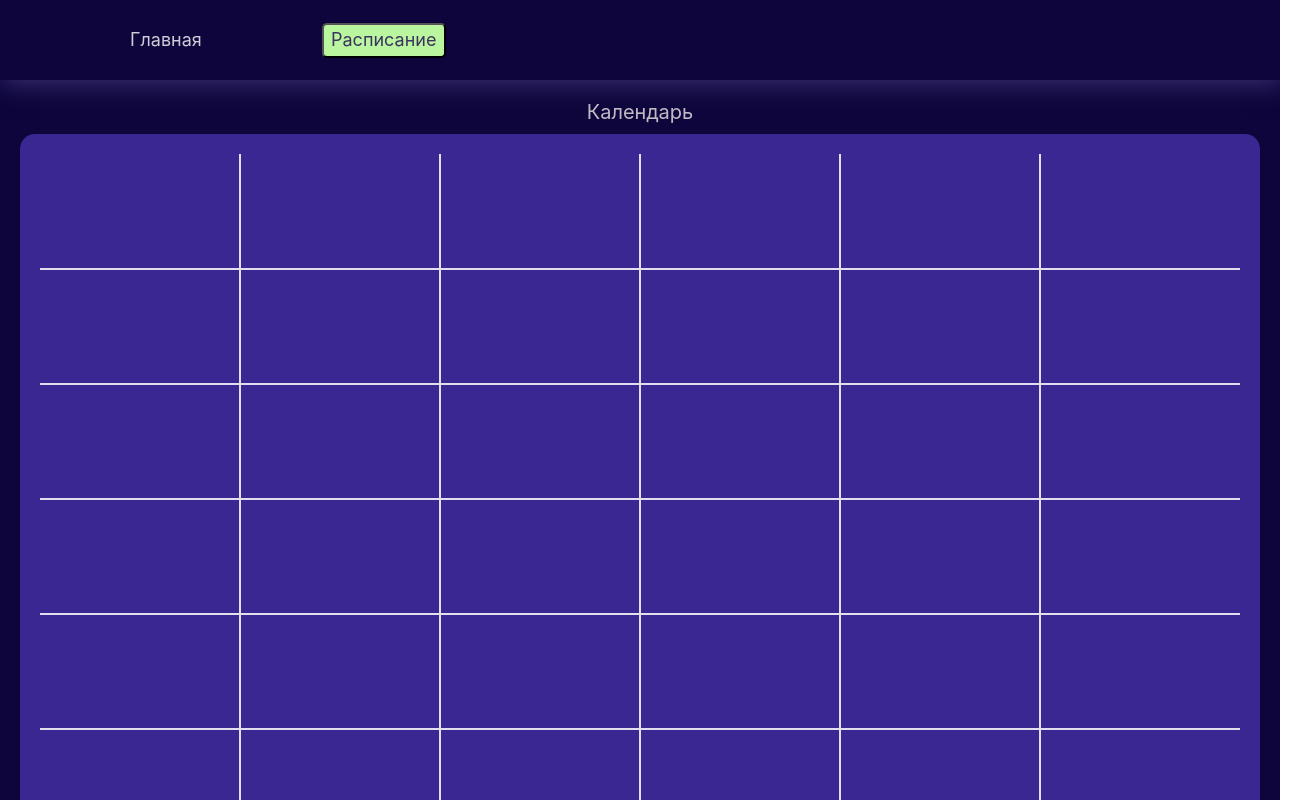
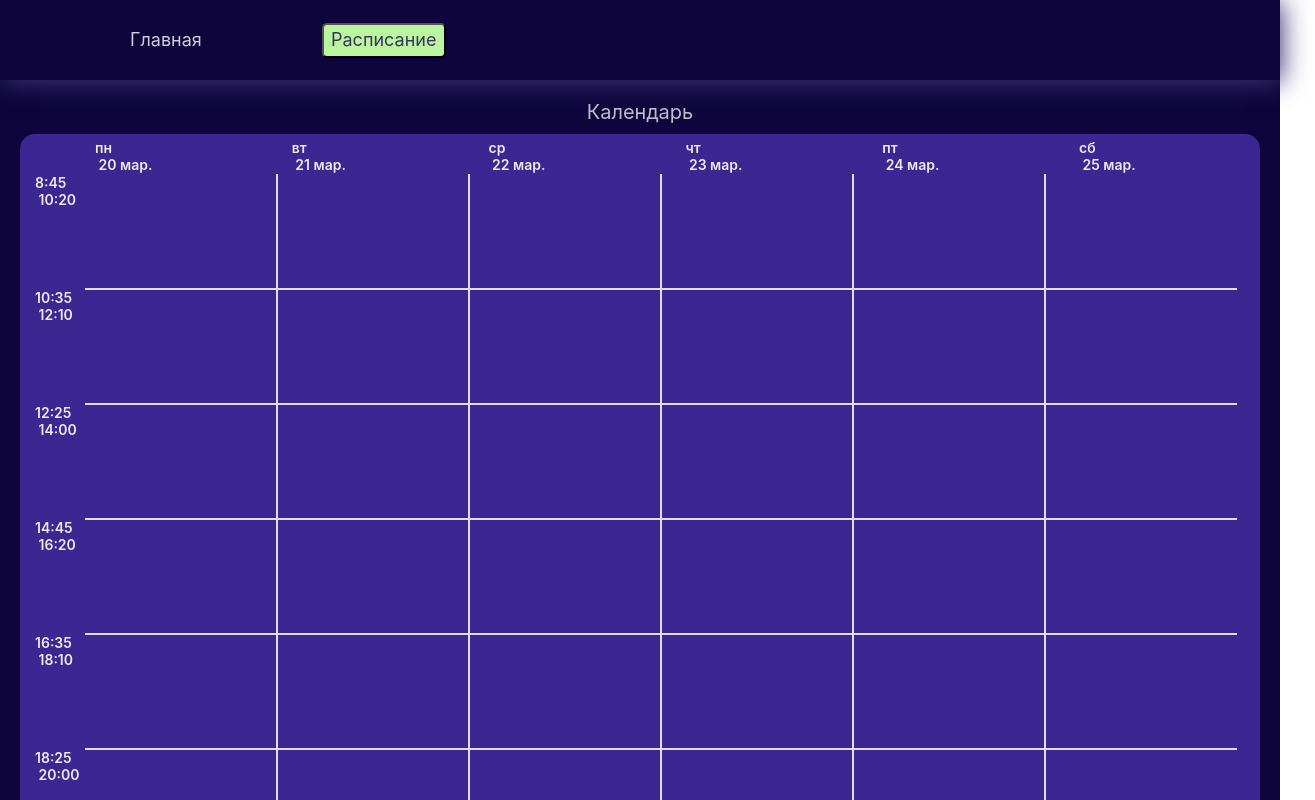
Before and after one commit to LeraDolgova109/WebSchedule, a Vue app: page /schedule in a window 1280 px wide. Shown: the top 800 px of the page, 1315 px wide, since content can reach past the window. Built offline with nearby package versions, Linux system fonts and the light colour scheme.

Commit message:
Реализовано поле для таймслотов

```diff
--- a/src/pages/SchedulePage.vue
+++ b/src/pages/SchedulePage.vue
@@ -2,27 +2,39 @@
   <div class="schedule">
     <div class="calendar">Календарь</div>
 
-    <div class="scheduleBlock">
-      <div class="dateName">
-        <div class="date"></div>
-        <div class="date"></div>
-        <div class="date"></div>
-        <div class="date"></div>
-        <div class="date"></div>
-        <div class="date"></div>
-      </div>
-    <div class="help">
-      <div class="timeName">
-        <div class="time"></div>
-        <div class="time"></div>
-        <div class="time"></div>
-        <div class="time"></div>
-        <div class="time"></div>
-        <div class="time"></div>
-        <div class="time"></div>
-      </div>
-      <div class="timeSlots">
+    <div class="schedule-block">
+      <div class="date-name">
+        <div class="date-block">
+          <div class="schedule_date-title">
+            <span>пн</span><span> 20 мар.</span>
+          </div></div>
+        <div class="date-block">
+          <div class="schedule_date-title">
+            <span>вт</span><span> 21 мар.</span>
+          </div></div>
+        <div class="date-block">
+          <div class="schedule_date-title">
+            <span>ср</span><span> 22 мар.</span>
+          </div></div>
+        <div class="date-block">
+          <div class="schedule_date-title">
+            <span>чт</span><span> 23 мар.</span>
+          </div></div>
+        <div class="date-block">
+          <div class="schedule_date-title">
+            <span>пт</span><span> 24 мар.</span>
+          </div></div>
+        <div class="date-block">
+          <div class="schedule_date-title">
+            <span>сб</span><span> 25 мар.</span>
+          </div></div>
+        </div>
+
+      <div class="time-slots">
         <div class="container">
+          <div class="time-block">
+          <span>8:45</span><span> 10:20</span>
+          </div>
           <div class="block block1 block2"></div>
           <div class="block block1"></div>
           <div class="block block1"></div>
@@ -31,6 +43,9 @@
           <div class="block block1 block3"></div>
         </div>
         <div class="container">
+          <div class="time-block">
+          <span>10:35</span><span> 12:10</span>
+        </div>
           <div class="block block2"></div>
           <div class="block"></div>
           <div class="block"></div>
@@ -39,6 +54,9 @@
           <div class="block block3"></div>
         </div>
         <div class="container">
+          <div class="time-block">
+          <span>12:25</span><span> 14:00</span>
+        </div>
           <div class="block block2"></div>
           <div class="block"></div>
           <div class="block"></div>
@@ -47,6 +65,9 @@
           <div class="block block3"></div>
         </div>
         <div class="container">
+          <div class="time-block">
+          <span>14:45</span><span> 16:20</span>
+        </div>
           <div class="block block2"></div>
           <div class="block"></div>
           <div class="block"></div>
@@ -55,6 +76,9 @@
           <div class="block block3"></div>
         </div>
         <div class="container">
+          <div class="time-block">
+          <span>16:35</span><span> 18:10</span>
+        </div>
           <div class="block block2"></div>
           <div class="block"></div>
           <div class="block"></div>
@@ -63,6 +87,9 @@
           <div class="block block3"></div>
         </div>
         <div class="container">
+          <div class="time-block">
+          <span>18:25</span><span> 20:00</span>
+        </div>
           <div class="block block2"></div>
           <div class="block"></div>
           <div class="block"></div>
@@ -71,6 +98,9 @@
           <div class="block block3"></div>
         </div>
         <div class="container">
+          <div class="time-block">
+          <span>20:15</span><span> 21:50</span>
+        </div>
           <div class="block block2 block4"></div>
           <div class="block block4"></div>
           <div class="block block4"></div>
@@ -78,8 +108,7 @@
           <div class="block block4"></div>
           <div class="block block3 block4"></div>
         </div>
-      </div>
-      </div>
+        </div>
     </div>
   </div>
 </template>
@@ -122,75 +151,84 @@ export default {
 
   color: rgba(241, 233, 233, 0.8);
 }
-.scheduleBlock{
+.schedule-block{
+  width:100%;
+  height: 100%;
   margin-top: 10px;
-  height: 840px;
-  left: 66px;
-  top: 136px;
-
+  padding: 5px;
   background: rgba(90, 62, 202, 0.6);
   border-radius: 15px;
 }
-.help{
+.date-name{
+  margin-left: 60px;
   display: flex;
   flex-direction: row;
   flex-wrap: wrap;
+  width: 100%;
 }
-.timeSlots {
+.date-block {
+  box-sizing: border-box;
+  position: relative;
+  width: 16%;
+  height: 35px;
+}
+span {
+  display: block;
+  padding-left: 10px;
+  font-family: 'Inter';
+  font-style: normal;
+  font-weight: 600;
+  font-size: 14px;
+  line-height: 17px;
+  white-space: pre;
+  color: #F1E9E9;
+}
+
+.time-block {
+  box-sizing: border-box;
+  position: relative;
+  width: 60px;
+  min-height: 115px;
+}
+.time-slots {
   display: inline-block;
+  width: 100%;
 }
 .container {
   display: flex;
   flex-direction: row;
   flex-wrap: wrap;
+  width: 100%;
+  min-height: 115px;
+
 }
 .block {
   box-sizing: border-box;
+  display: flex;
   position: relative;
-  width: 200px;
-  height: 115px;
+  width: 15%;
+
+  min-width: 192px;
+  min-height: 115px;
 
   border: 1px solid #E1DFED;
+}
+
+.block:hover {
+  -webkit-box-shadow: 0 0 20px #E1DFED;
+  -moz-box-shadow: 0 0 20px #E1DFED;
+  box-shadow: 0 0 20px #E1DFED;
 }
 .block1 {
   border-top: none;
 }
-
 .block2 {
   border-left: none;
 }
-
 .block3 {
   border-right: none;
 }
 .block4 {
   border-bottom: none;
 }
-.dateName{
-  margin-left: 20px;
-  display: flex;
-  flex-direction: row;
-  flex-wrap: wrap;
-}
-
-.timeName{
-  display: flex;
-  flex-direction: column;
-  flex-wrap: wrap;
-}
-
-.date {
-  box-sizing: border-box;
-  position: relative;
-  width: 200px;
-  height: 20px;
-
-}
-.time {
-  box-sizing: border-box;
-  position: relative;
-  width: 20px;
-  height: 115px;
-
-}
 </style>
```
